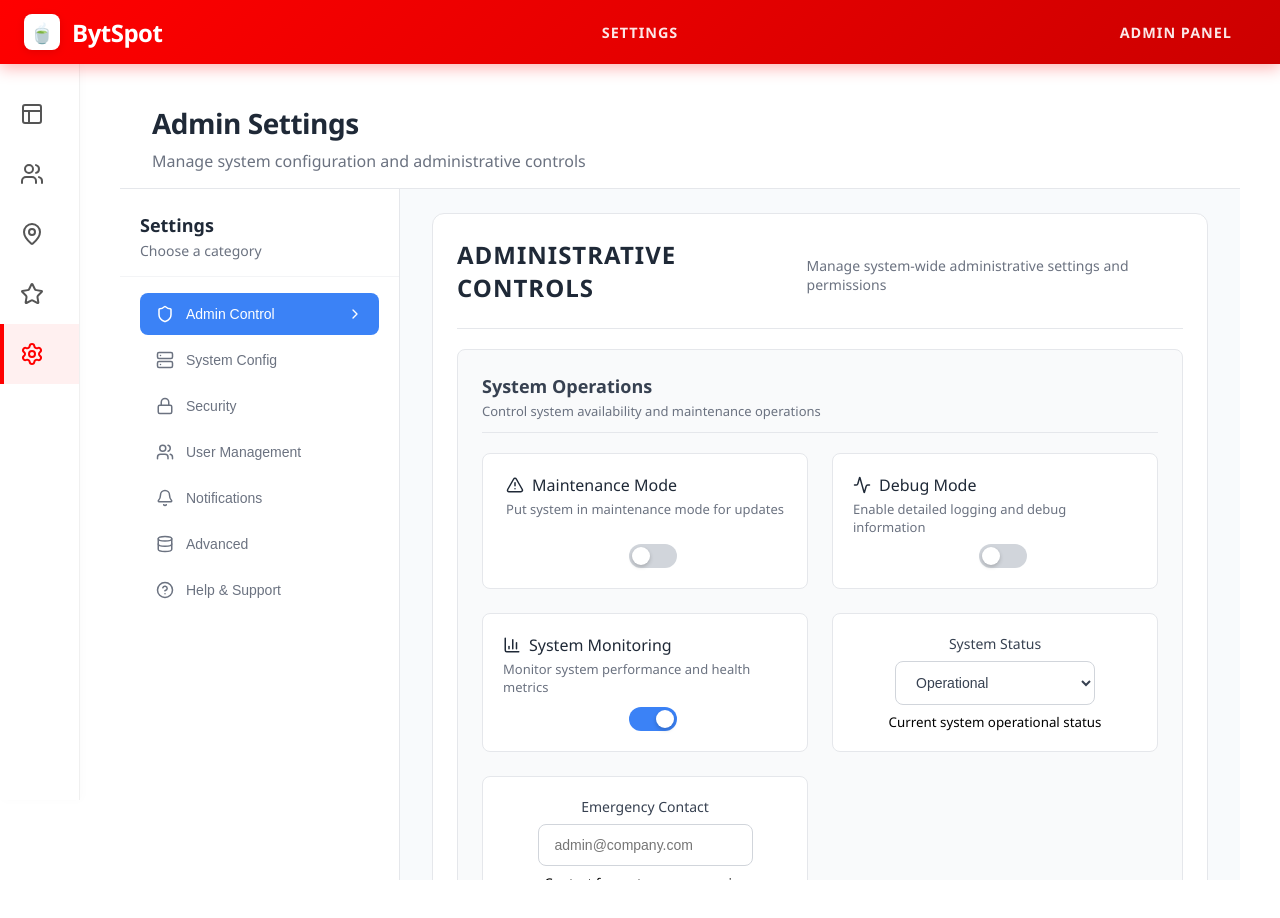
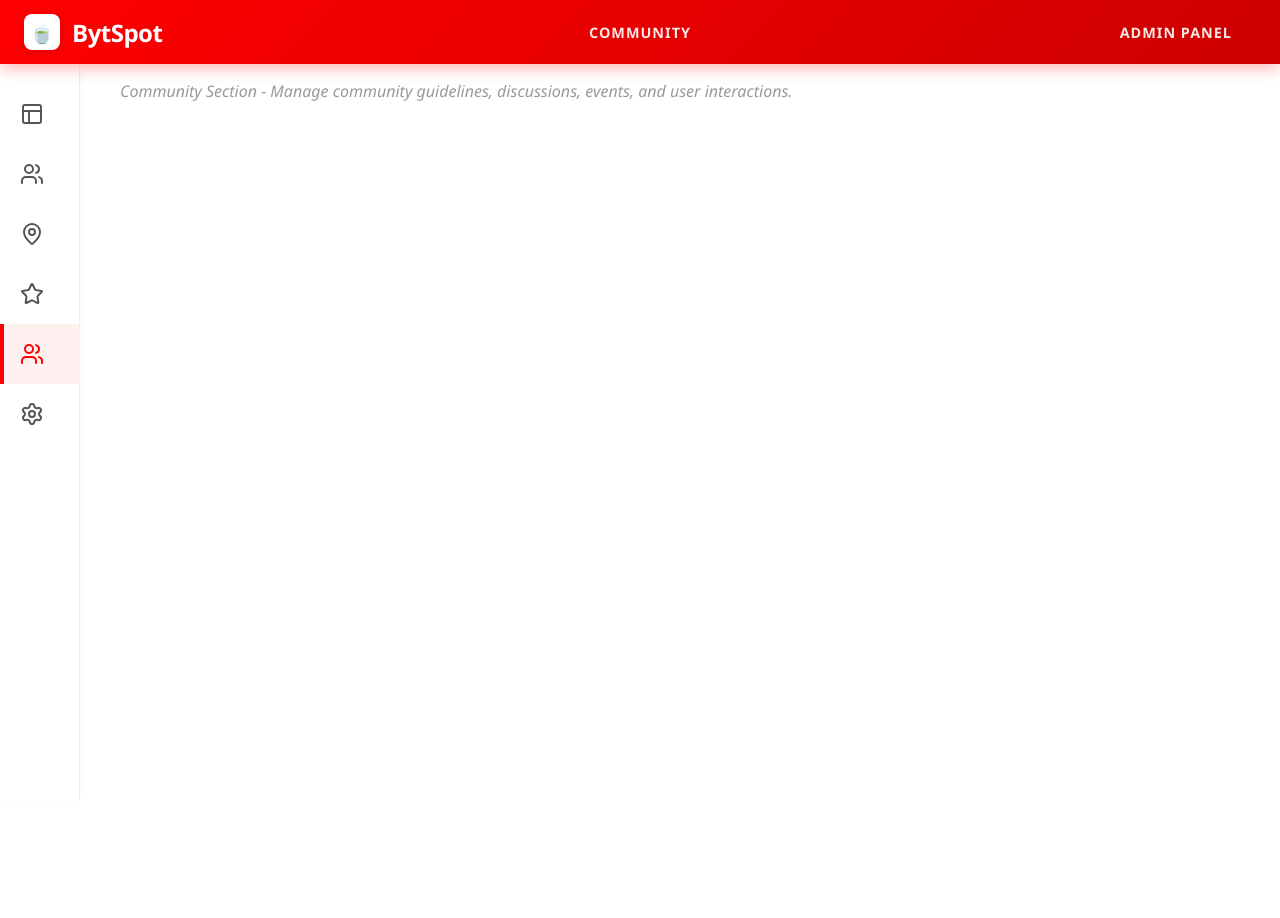
Before and after one commit to Sinxn-coder/chai-in, a React (Vite) app: page / in a window 1280 px wide. Both pictures are taken after a click on the item 39 px from the left and 354 px from the top of the page. After the commit the page ends 800 px from the top, so only its background shows below. Built offline with nearby package versions, Linux system fonts and the light colour scheme.

Commit message:
Add Community section to navigation bar

```diff
--- a/src/App.jsx
+++ b/src/App.jsx
@@ -36,7 +36,8 @@ import {
   Crop,
   Sun,
   Sliders,
-  ChevronDown
+  ChevronDown,
+  Users as Community
 } from 'lucide-react';
 import './index.css';
 
@@ -48,6 +49,7 @@ export default function App() {
     { id: 'users', name: 'Users', icon: Users },
     { id: 'spots', name: 'Spots', icon: MapPin },
     { id: 'reviews', name: 'Reviews', icon: Star },
+    { id: 'community', name: 'Community', icon: Community },
     { id: 'settings', name: 'Settings', icon: Settings }
   ];
 
@@ -2105,6 +2107,8 @@ export default function App() {
         return renderSpots();
       case 'reviews':
         return <ReviewsPage />;
+      case 'community':
+        return <div className="content-placeholder">Community Section - Manage community guidelines, discussions, events, and user interactions.</div>;
       case 'analytics':
         return <div className="content-placeholder">Analytics Dashboard - Track user engagement, popular spots, revenue metrics, and growth trends.</div>;
       case 'settings':
```
